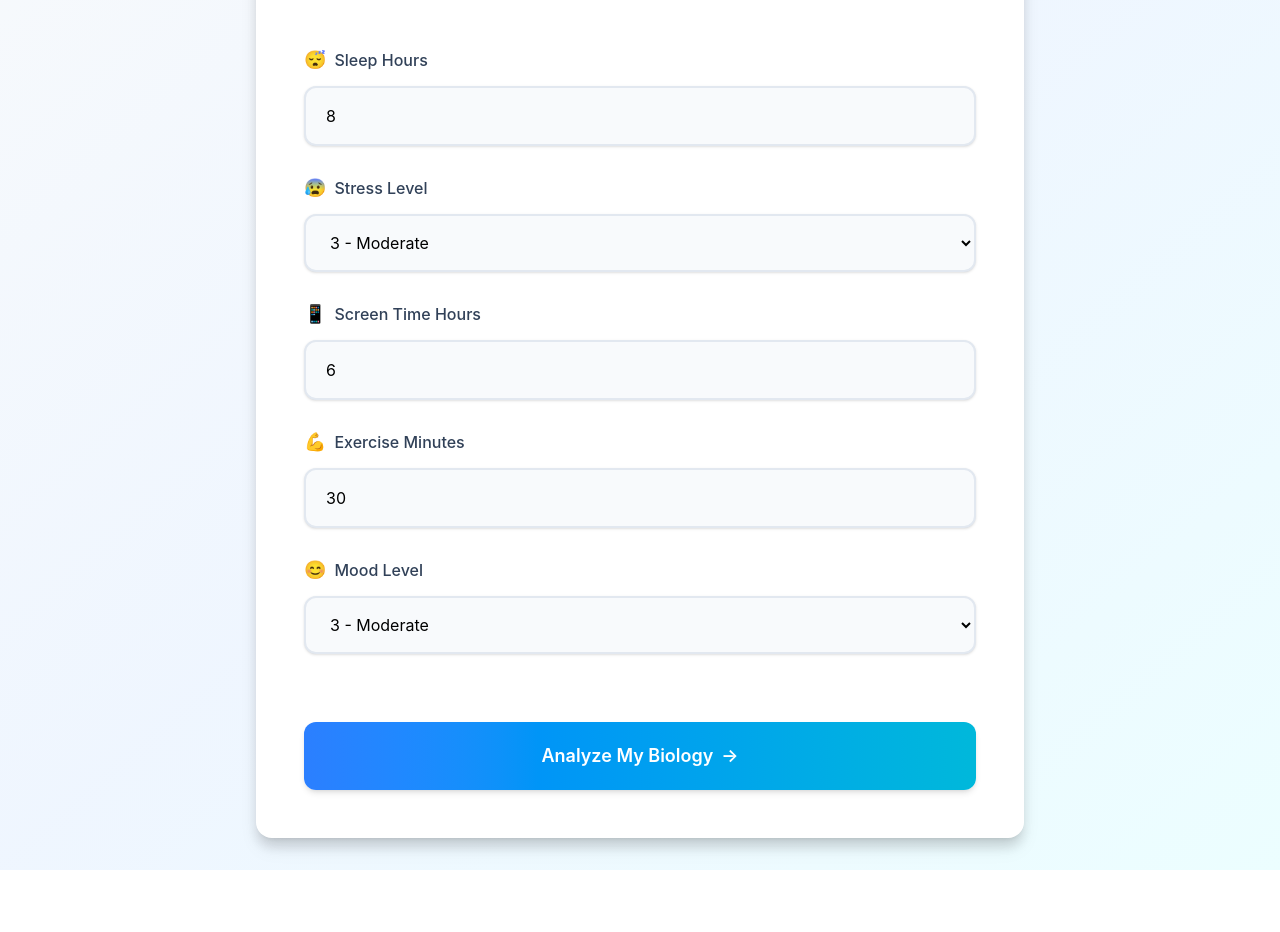
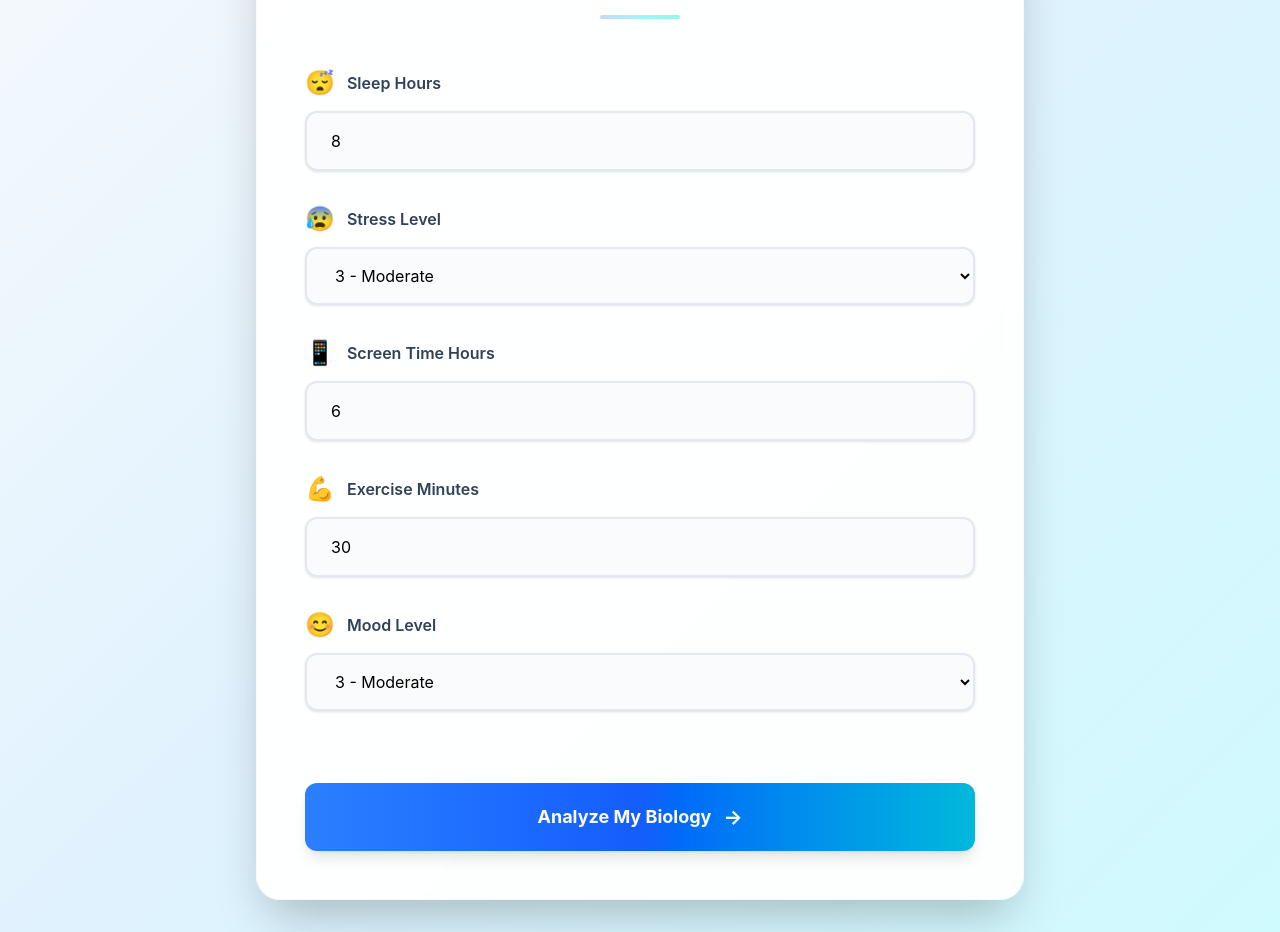
Before and after one commit to anyanwua/Hackathon-Project, a React (Vite) app: page / in a window 1280 px wide. Shown: the part 238-1170 px from the top of the page. Before the commit the page ends 1108 px from the top, so only its background shows below. Built offline with nearby package versions, Linux system fonts and the light colour scheme.

Commit message:
Enhance UI: add glassmorphism, improved animations, hover effects, and professional polish

```diff
--- a/src/App.tsx
+++ b/src/App.tsx
@@ -39,19 +39,19 @@ function App() {
   }
 
   return (
-    <div className="min-h-screen bg-gradient-to-br from-slate-50 via-blue-50 to-cyan-50 flex flex-col items-center justify-center p-4 py-8 relative">
+    <div className="min-h-screen flex flex-col items-center justify-center p-4 py-8 relative overflow-x-hidden">
       {/* Header */}
-      <div className="w-full max-w-3xl mx-auto mb-6 text-center animate-fade-in-up">
-        <h1 className="text-3xl md:text-4xl font-bold text-slate-800 tracking-tight mb-2">
+      <div className="w-full max-w-3xl mx-auto mb-8 text-center animate-fade-in-up">
+        <h1 className="text-4xl md:text-5xl font-bold text-slate-800 tracking-tight mb-3 bg-gradient-to-r from-slate-800 via-blue-800 to-cyan-800 bg-clip-text text-transparent">
           MindGene OS
         </h1>
-        <p className="text-base md:text-lg text-slate-600 font-normal">
+        <p className="text-lg md:text-xl text-slate-600 font-normal max-w-2xl mx-auto">
           See how your habits shape your biology.
         </p>
       </div>
 
       <div className="w-full max-w-3xl mx-auto relative z-10">
-        <div className="bg-white rounded-2xl shadow-lg drop-shadow-xl p-8 md:p-12 animate-fade-in-up">
+        <div className="bg-white/95 backdrop-blur-sm rounded-3xl shadow-2xl p-8 md:p-12 animate-fade-in-up card-hover border border-slate-100/50">
           <div className="text-center mb-12">
             <h2 className="text-2xl md:text-3xl font-semibold mb-3 text-slate-700 tracking-tight">
               Daily Check-In
@@ -59,12 +59,12 @@ function App() {
             <div className="mt-4 w-20 h-1 bg-gradient-to-r from-blue-200 via-cyan-200 to-teal-200 mx-auto rounded-full"></div>
           </div>
 
-          <form onSubmit={handleSubmit} className="space-y-7">
+          <form onSubmit={handleSubmit} className="space-y-8">
             {/* Sleep Hours */}
             <div className="animate-slide-in" style={{ animationDelay: '0.1s' }}>
-              <label htmlFor="sleepHours" className="block text-base font-medium text-slate-700 mb-3 flex items-center gap-2">
-                <span className="text-lg">😴</span>
-                Sleep Hours
+              <label htmlFor="sleepHours" className="block text-base font-semibold text-slate-700 mb-3 flex items-center gap-3">
+                <span className="text-2xl">😴</span>
+                <span>Sleep Hours</span>
               </label>
               <input
                 id="sleepHours"
@@ -74,22 +74,22 @@ function App() {
                 step="0.5"
                 value={formData.sleepHours}
                 onChange={(e) => handleChange('sleepHours', parseFloat(e.target.value) || 0)}
-                className="w-full px-5 py-4 text-base border-2 border-slate-200 rounded-xl focus:ring-3 focus:ring-blue-200 focus:border-blue-400 outline-none transition-all duration-200 bg-slate-50 hover:bg-white hover:border-slate-300 shadow-sm"
+                className="w-full px-6 py-4 text-base border-2 border-slate-200 rounded-xl focus:ring-4 focus:ring-blue-200/50 focus:border-blue-400 outline-none bg-slate-50/80 hover:bg-white hover:border-slate-300 shadow-sm hover:shadow-md"
                 required
               />
             </div>
 
             {/* Stress Level */}
             <div className="animate-slide-in" style={{ animationDelay: '0.2s' }}>
-              <label htmlFor="stressLevel" className="block text-base font-medium text-slate-700 mb-3 flex items-center gap-2">
-                <span className="text-lg">😰</span>
-                Stress Level
+              <label htmlFor="stressLevel" className="block text-base font-semibold text-slate-700 mb-3 flex items-center gap-3">
+                <span className="text-2xl">😰</span>
+                <span>Stress Level</span>
               </label>
               <select
                 id="stressLevel"
                 value={formData.stressLevel}
                 onChange={(e) => handleChange('stressLevel', parseInt(e.target.value))}
-                className="w-full px-5 py-4 text-base border-2 border-slate-200 rounded-xl focus:ring-3 focus:ring-blue-200 focus:border-blue-400 outline-none transition-all duration-200 bg-slate-50 hover:bg-white hover:border-slate-300 cursor-pointer shadow-sm"
+                className="w-full px-6 py-4 text-base border-2 border-slate-200 rounded-xl focus:ring-4 focus:ring-blue-200/50 focus:border-blue-400 outline-none bg-slate-50/80 hover:bg-white hover:border-slate-300 cursor-pointer shadow-sm hover:shadow-md"
                 required
               >
                 <option value={1}>1 - Very Low</option>
@@ -102,9 +102,9 @@ function App() {
 
             {/* Screen Time */}
             <div className="animate-slide-in" style={{ animationDelay: '0.3s' }}>
-              <label htmlFor="screenTimeHours" className="block text-base font-medium text-slate-700 mb-3 flex items-center gap-2">
-                <span className="text-lg">📱</span>
-                Screen Time Hours
+              <label htmlFor="screenTimeHours" className="block text-base font-semibold text-slate-700 mb-3 flex items-center gap-3">
+                <span className="text-2xl">📱</span>
+                <span>Screen Time Hours</span>
               </label>
               <input
                 id="screenTimeHours"
@@ -114,16 +114,16 @@ function App() {
                 step="0.5"
                 value={formData.screenTimeHours}
                 onChange={(e) => handleChange('screenTimeHours', parseFloat(e.target.value) || 0)}
-                className="w-full px-5 py-4 text-base border-2 border-slate-200 rounded-xl focus:ring-3 focus:ring-blue-200 focus:border-blue-400 outline-none transition-all duration-200 bg-slate-50 hover:bg-white hover:border-slate-300 shadow-sm"
+                className="w-full px-6 py-4 text-base border-2 border-slate-200 rounded-xl focus:ring-4 focus:ring-blue-200/50 focus:border-blue-400 outline-none bg-slate-50/80 hover:bg-white hover:border-slate-300 shadow-sm hover:shadow-md"
                 required
               />
             </div>
 
             {/* Exercise Minutes */}
             <div className="animate-slide-in" style={{ animationDelay: '0.4s' }}>
-              <label htmlFor="exerciseMinutes" className="block text-base font-medium text-slate-700 mb-3 flex items-center gap-2">
-                <span className="text-lg">💪</span>
-                Exercise Minutes
+              <label htmlFor="exerciseMinutes" className="block text-base font-semibold text-slate-700 mb-3 flex items-center gap-3">
+                <span className="text-2xl">💪</span>
+                <span>Exercise Minutes</span>
               </label>
               <input
                 id="exerciseMinutes"
@@ -133,22 +133,22 @@ function App() {
                 step="1"
                 value={formData.exerciseMinutes}
                 onChange={(e) => handleChange('exerciseMinutes', parseInt(e.target.value) || 0)}
-                className="w-full px-5 py-4 text-base border-2 border-slate-200 rounded-xl focus:ring-3 focus:ring-blue-200 focus:border-blue-400 outline-none transition-all duration-200 bg-slate-50 hover:bg-white hover:border-slate-300 shadow-sm"
+                className="w-full px-6 py-4 text-base border-2 border-slate-200 rounded-xl focus:ring-4 focus:ring-blue-200/50 focus:border-blue-400 outline-none bg-slate-50/80 hover:bg-white hover:border-slate-300 shadow-sm hover:shadow-md"
                 required
               />
             </div>
 
             {/* Mood Level */}
             <div className="animate-slide-in" style={{ animationDelay: '0.5s' }}>
-              <label htmlFor="moodLevel" className="block text-base font-medium text-slate-700 mb-3 flex items-center gap-2">
-                <span className="text-lg">😊</span>
-                Mood Level
+              <label htmlFor="moodLevel" className="block text-base font-semibold text-slate-700 mb-3 flex items-center gap-3">
+                <span className="text-2xl">😊</span>
+                <span>Mood Level</span>
               </label>
               <select
                 id="moodLevel"
                 value={formData.moodLevel}
                 onChange={(e) => handleChange('moodLevel', parseInt(e.target.value))}
-                className="w-full px-5 py-4 text-base border-2 border-slate-200 rounded-xl focus:ring-3 focus:ring-blue-200 focus:border-blue-400 outline-none transition-all duration-200 bg-slate-50 hover:bg-white hover:border-slate-300 cursor-pointer shadow-sm"
+                className="w-full px-6 py-4 text-base border-2 border-slate-200 rounded-xl focus:ring-4 focus:ring-blue-200/50 focus:border-blue-400 outline-none bg-slate-50/80 hover:bg-white hover:border-slate-300 cursor-pointer shadow-sm hover:shadow-md"
                 required
               >
                 <option value={1}>1 - Very Low</option>
@@ -161,18 +161,18 @@ function App() {
 
             <button
               type="submit"
-              className="w-full bg-gradient-to-r from-blue-500 to-cyan-500 text-white font-semibold text-lg py-5 px-8 rounded-xl hover:from-blue-600 hover:to-cyan-600 transition-all duration-300 shadow-md hover:shadow-xl transform hover:-translate-y-0.5 active:translate-y-0 relative overflow-hidden group mt-10"
+              className="w-full bg-gradient-to-r from-blue-500 via-blue-600 to-cyan-500 text-white font-bold text-lg py-5 px-8 rounded-xl hover:from-blue-600 hover:via-blue-700 hover:to-cyan-600 transition-all duration-300 shadow-lg hover:shadow-2xl transform hover:-translate-y-1 active:translate-y-0 relative overflow-hidden group mt-10"
             >
-              <span className="relative z-10 flex items-center justify-center gap-2">
+              <span className="relative z-10 flex items-center justify-center gap-3">
                 <span>Analyze My Biology</span>
-                <span className="group-hover:translate-x-1 transition-transform duration-300">→</span>
+                <span className="group-hover:translate-x-2 transition-transform duration-300 text-xl">→</span>
               </span>
-              <div className="absolute inset-0 bg-gradient-to-r from-blue-600 to-cyan-600 opacity-0 group-hover:opacity-100 transition-opacity duration-300"></div>
+              <div className="absolute inset-0 bg-gradient-to-r from-blue-600 via-blue-700 to-cyan-600 opacity-0 group-hover:opacity-100 transition-opacity duration-300"></div>
             </button>
           </form>
 
           {result && (
-            <div className="mt-10 bg-white rounded-2xl shadow-lg drop-shadow-xl p-8 md:p-10 border border-slate-100 animate-fade-in-up">
+            <div className="mt-10 bg-white/95 backdrop-blur-sm rounded-3xl shadow-2xl p-8 md:p-10 border border-slate-100/50 animate-fade-in-up card-hover">
               {/* Large bold score and category */}
               <div className="text-center mb-8">
                 <h2 className="text-3xl md:text-4xl font-bold text-slate-800 mb-3 tracking-tight">
--- a/src/index.css
+++ b/src/index.css
@@ -1,4 +1,8 @@
 @import "tailwindcss";
+
+* {
+  box-sizing: border-box;
+}
 
 body {
   margin: 0;
@@ -8,6 +12,25 @@ body {
   -moz-osx-font-smoothing: grayscale;
   font-feature-settings: 'kern' 1;
   text-rendering: optimizeLegibility;
+  background: linear-gradient(135deg, #f8fafc 0%, #e0f2fe 50%, #cffafe 100%);
+}
+
+/* Custom scrollbar */
+::-webkit-scrollbar {
+  width: 10px;
+}
+
+::-webkit-scrollbar-track {
+  background: #f1f5f9;
+}
+
+::-webkit-scrollbar-thumb {
+  background: #cbd5e1;
+  border-radius: 5px;
+}
+
+::-webkit-scrollbar-thumb:hover {
+  background: #94a3b8;
 }
 
 @keyframes fadeInUp {
@@ -73,3 +96,62 @@ body {
 .animate-progress-fill {
   animation: progressFill 1.2s ease-out;
 }
+
+/* Enhanced input styling */
+input[type="number"],
+select {
+  transition: all 0.3s cubic-bezier(0.4, 0, 0.2, 1);
+}
+
+input[type="number"]:focus,
+select:focus {
+  transform: translateY(-1px);
+  box-shadow: 0 10px 25px -5px rgba(59, 130, 246, 0.15), 0 4px 6px -2px rgba(59, 130, 246, 0.1);
+}
+
+input[type="number"]:hover:not(:focus),
+select:hover:not(:focus) {
+  border-color: #cbd5e1;
+  box-shadow: 0 4px 6px -1px rgba(0, 0, 0, 0.05);
+}
+
+/* Enhanced button styling */
+button {
+  position: relative;
+  overflow: hidden;
+}
+
+button::before {
+  content: '';
+  position: absolute;
+  top: 50%;
+  left: 50%;
+  width: 0;
+  height: 0;
+  border-radius: 50%;
+  background: rgba(255, 255, 255, 0.2);
+  transform: translate(-50%, -50%);
+  transition: width 0.6s, height 0.6s;
+}
+
+button:hover::before {
+  width: 300px;
+  height: 300px;
+}
+
+/* Card hover effects */
+.card-hover {
+  transition: all 0.3s cubic-bezier(0.4, 0, 0.2, 1);
+}
+
+.card-hover:hover {
+  transform: translateY(-2px);
+  box-shadow: 0 20px 25px -5px rgba(0, 0, 0, 0.1), 0 10px 10px -5px rgba(0, 0, 0, 0.04);
+}
+
+/* Smooth transitions for interactive elements */
+input, select, button, .card-hover {
+  transition-property: color, background-color, border-color, opacity, box-shadow, transform, filter, backdrop-filter;
+  transition-timing-function: cubic-bezier(0.4, 0, 0.2, 1);
+  transition-duration: 200ms;
+}
```
